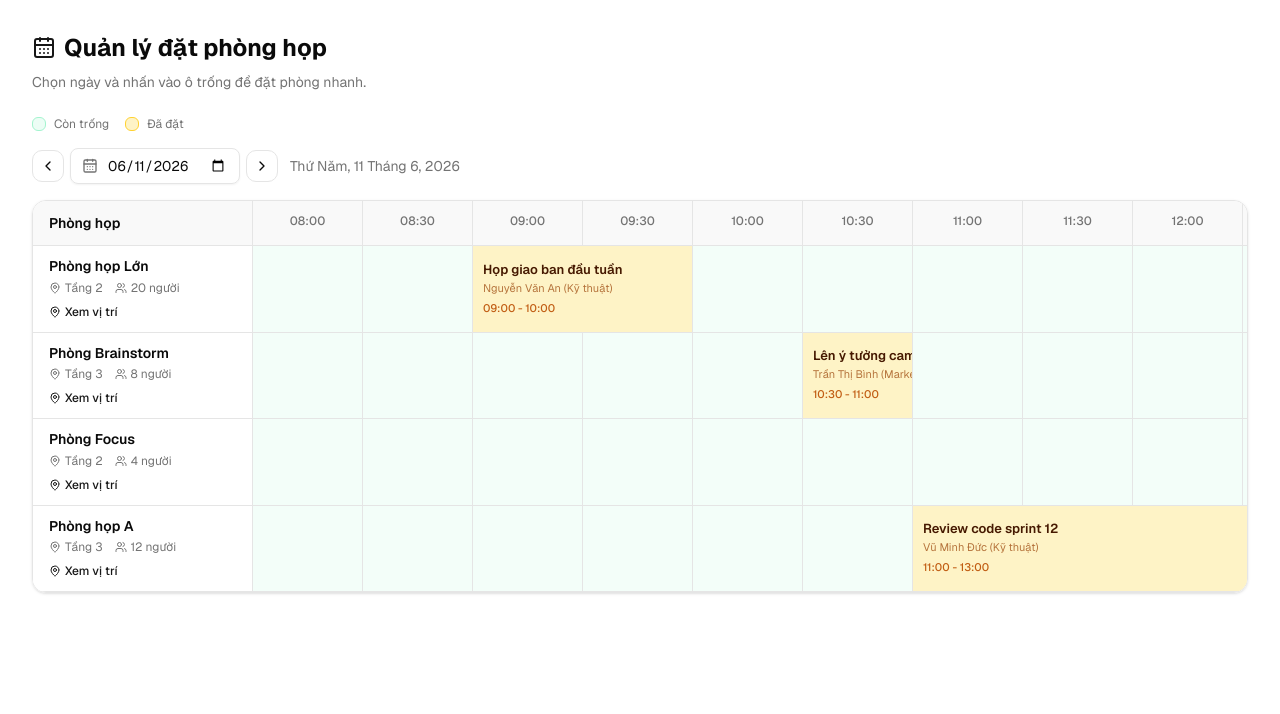
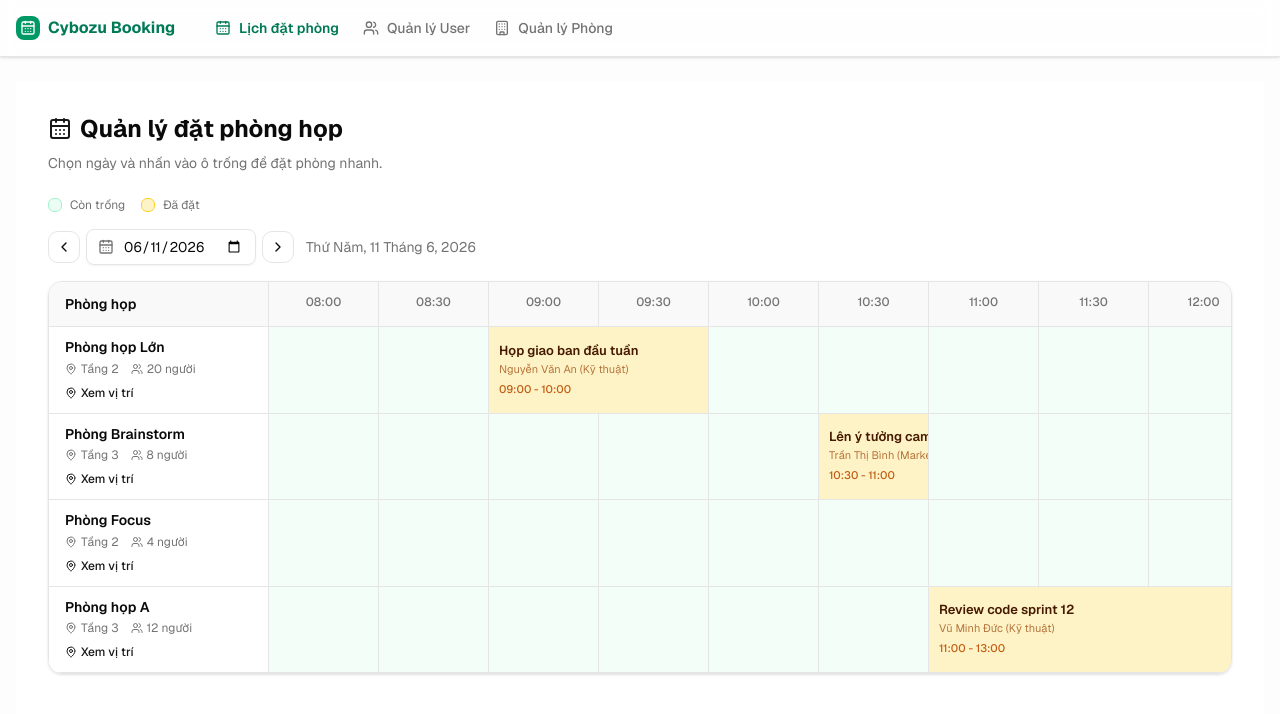
Before and after one commit to lequangvinh0611-coder/meeting-room-booking, a Next.js app: page / in a window 1280 px wide. Shown: the top 714 px of the page. Built offline with nearby package versions, Linux system fonts and the light colour scheme.

Commit message:
Update layout.tsx

```diff
--- a/app/layout.tsx
+++ b/app/layout.tsx
@@ -2,6 +2,7 @@ import { Analytics } from '@vercel/analytics/next'
 import type { Metadata } from 'next'
 import { Geist, Geist_Mono } from 'next/font/google'
 import './globals.css'
+import { SiteHeader } from '@/components/site-header' // <-- IMPORT MENU VÀO ĐÂY
 
 const geistSans = Geist({ variable: '--font-geist-sans', subsets: ['latin'] })
 const geistMono = Geist_Mono({
@@ -10,8 +11,8 @@ const geistMono = Geist_Mono({
 })
 
 export const metadata: Metadata = {
-  title: 'v0 App',
-  description: 'Created with v0',
+  title: 'Hệ thống Đặt phòng họp',
+  description: 'Quản lý lịch đặt phòng họp Cybozu',
   generator: 'v0.app',
   icons: {
     icon: [
@@ -38,9 +39,18 @@ export default function RootLayout({
   children: React.ReactNode
 }>) {
   return (
-    <html lang="en" className={`${geistSans.variable} ${geistMono.variable}`}>
-      <body className="font-sans antialiased">
-        {children}
+    <html lang="vi" className={`${geistSans.variable} ${geistMono.variable}`}>
+      {/* Sửa lại class của body để có hình nền xám nhạt và bọc bố cục */}
+      <body className="font-sans antialiased min-h-screen bg-muted/20 flex flex-col">
+
+        {/* ĐẶT THANH MENU Ở ĐÂY ĐỂ NÓ HIỆN Ở MỌI TRANG */}
+        <SiteHeader />
+
+        {/* PHẦN NỘI DUNG CÁC TRANG SẼ HIỂN THỊ BÊN TRONG THẺ MAIN NÀY */}
+        <main className="flex-1 container mx-auto px-4 py-6">
+          {children}
+        </main>
+
         {process.env.NODE_ENV === 'production' && <Analytics />}
       </body>
     </html>
```
